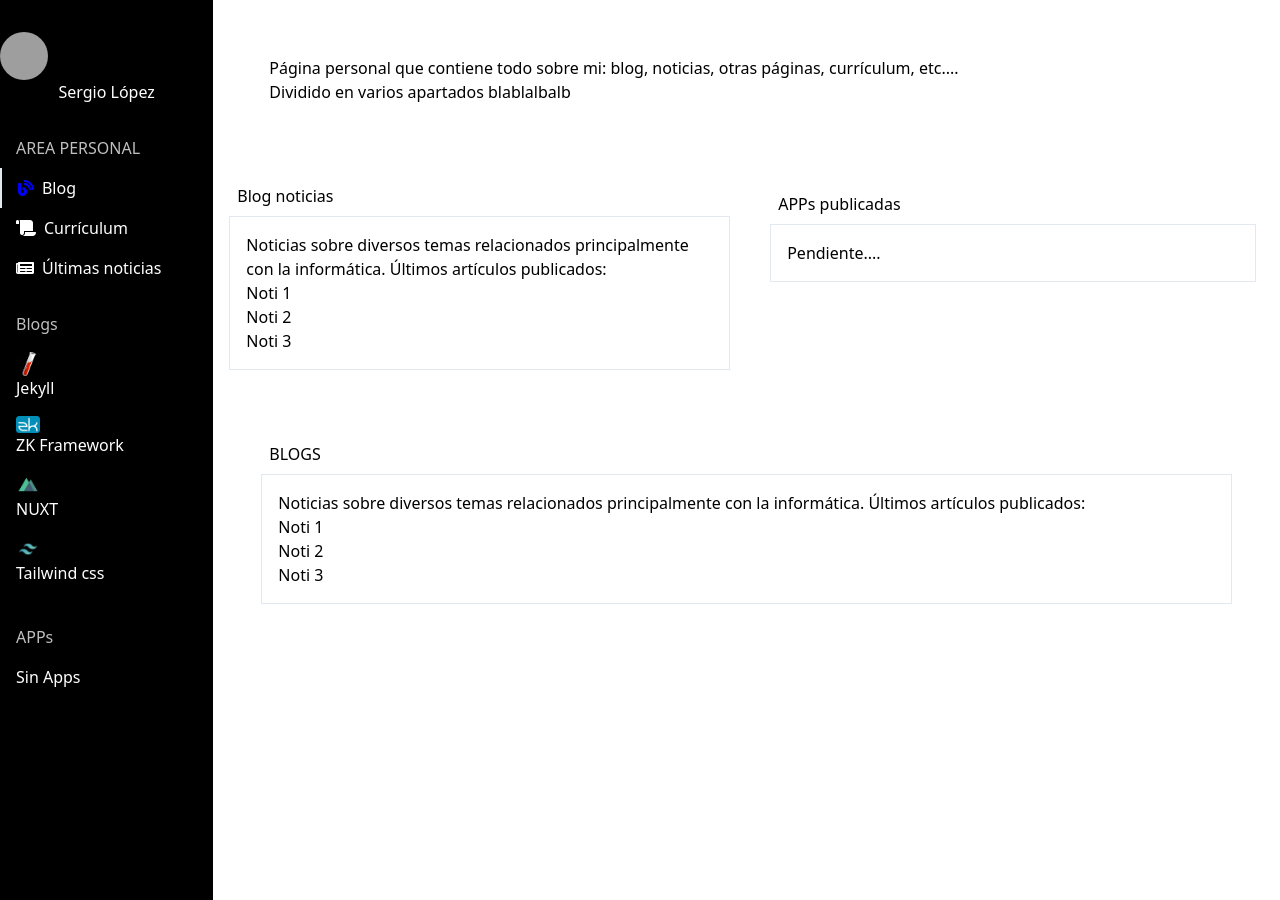
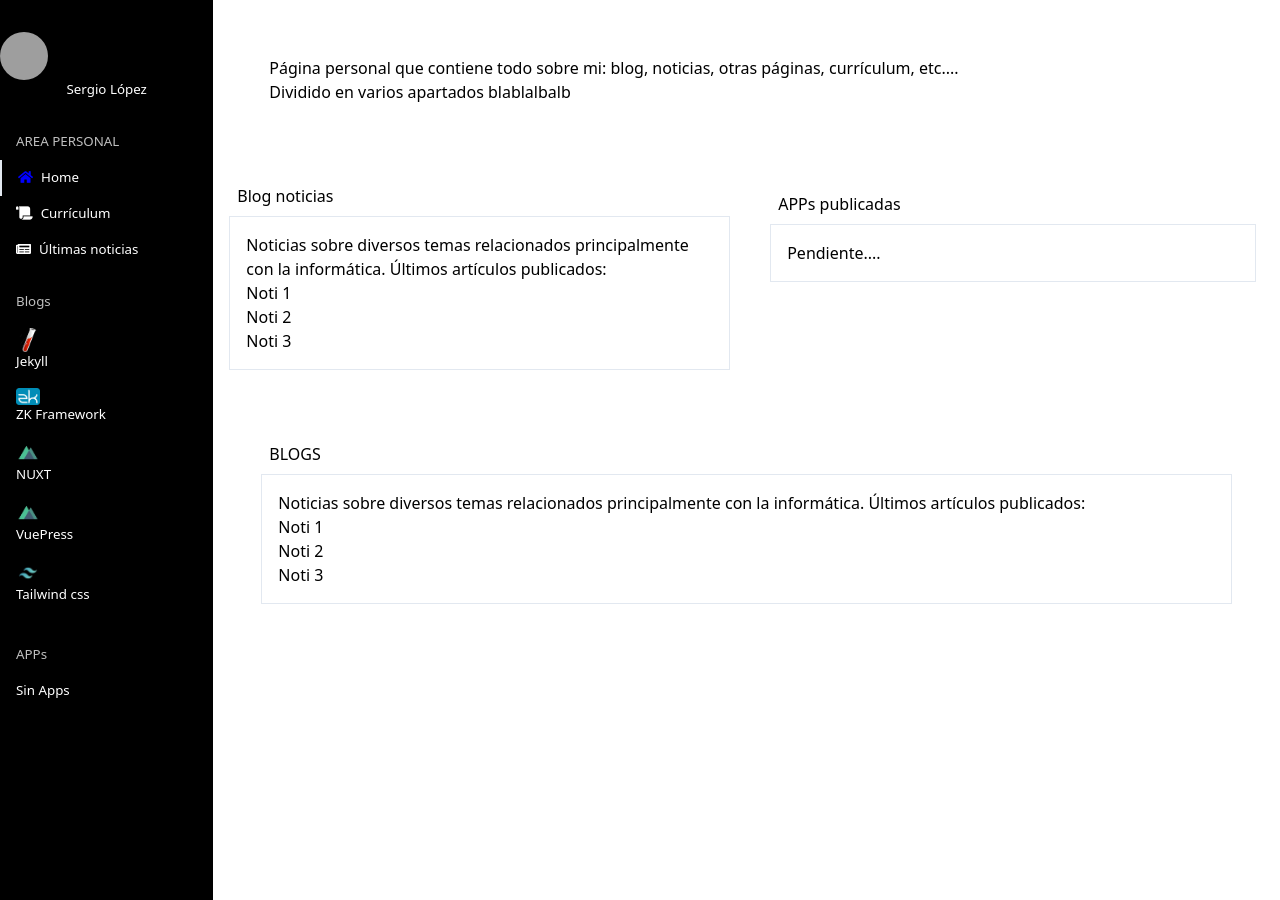
Before and after one commit to serloro/blog, a Jekyll site: the page built from index.md, in a window 1280 px wide. Built offline with Jekyll 4.4.1, drawn with Linux system fonts in a browser that asks for light colours; nearby versions of some CDN libraries; grey boxes are pictures that could not be loaded.

Commit message:
Actualizado interfaz

```diff
--- a/_layouts/default.html
+++ b/_layouts/default.html
@@ -16,8 +16,8 @@
 <link rel="stylesheet" href="https://use.fontawesome.com/releases/v5.6.1/css/all.css" integrity="sha384-gfdkjb5BdAXd+lj+gudLWI+BXq4IuLW5IT+brZEZsLFm++aCMlF1V92rMkPaX4PP" crossorigin="anonymous">
 <link href="https://cdn.jsdelivr.net/npm/tailwindcss/dist/tailwind.min.css" rel="stylesheet">
 <html>
-  <body>
-         <div class="flex h-full">
+  <body class="font-sans">
+         <div class="flex h-full" style="font-size:10pt">
                 <header class="w-64 bg-black text-white h-screen">
                       <div class="w-full">
                           <div class="mt-8 text-center">
@@ -31,8 +31,8 @@
                               <div class="mt-6 px-4 mb-2 flex justify-between items-center">
                                   <div class="opacity-75">AREA PERSONAL</div>
                               </div>
-                              <div class="{% if page.url == '/' %}border-l-2 border-blue bg-grey-darkest text-grey{% endif %} py-2 px-4"><i class="fa fa-blog" style="color:blue"></i><span class="ml-2">Blog</span></div>
-                              <div class="{% if page.url == '/blog' %}border-l-2 border-blue bg-grey-darkest text-grey{% endif %} py-2 px-4"><i class="fa fa-scroll"></i><span class="ml-2">Currículum</span></div>
+                              <div class="{% if page.url == '/' %}border-l-2 border-blue bg-grey-darkest text-grey{% endif %} py-2 px-4"><i class="fa fa-home" style="color:blue"></i><span class="ml-2">Home</span></div>
+                              <div class="{% if page.url == '/curriculum' %}border-l-2 border-blue bg-grey-darkest text-grey{% endif %} py-2 px-4"><i class="fa fa-scroll"></i><span class="ml-2">Currículum</span></div>
                               <div class="{% if page.url == '/news' %}border-l-2 border-blue bg-grey-darkest text-grey{% endif %} py-2 px-4"><i class="fa fa-newspaper"></i><span class="ml-2">Últimas noticias</span></div>
                           </div>
                           <div class="mb-8">
@@ -46,6 +46,9 @@
                               <div class="py-2 px-4 ">
                                 <img src="./img/nuxt.png" class="w-6 "></img>
                                 NUXT</div>
+                                <div class="py-2 px-4 ">
+                                        <img src="./img/nuxt.png" class="w-6 "></img>
+                                        VuePress</div>
                               <div class="py-2 px-4 ">
                                     <img src="./img/tailwindcss.png" class="w-6 "></img>
                                     Tailwind css</div>
@@ -62,7 +65,7 @@
 
 
             </header>
-            <div class="w-screen bg-grey-lighter">
+            <div class="w-screen bg-grey-lighter"  style="font-size:12pt">
 
                   {{content}}
 
```
